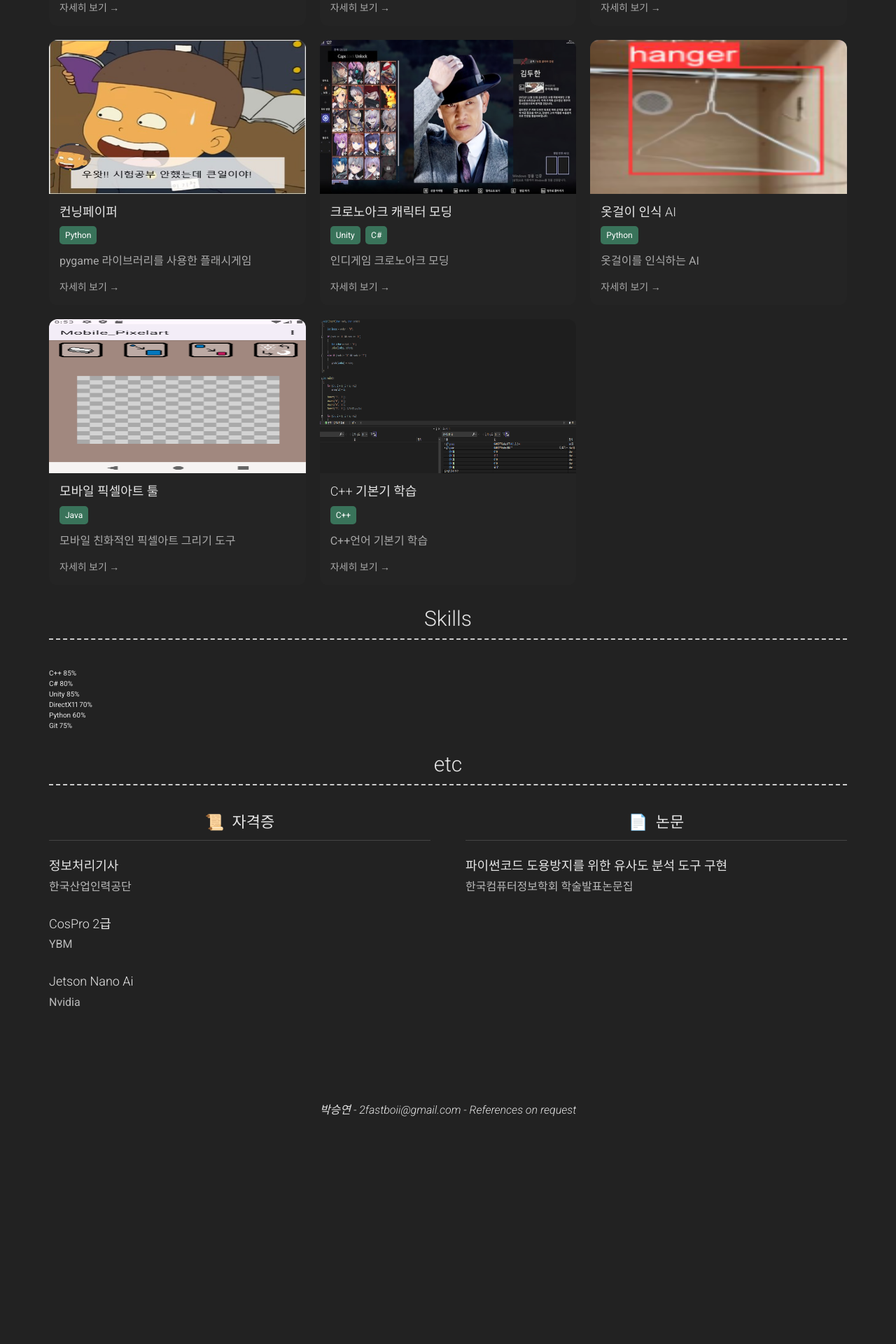
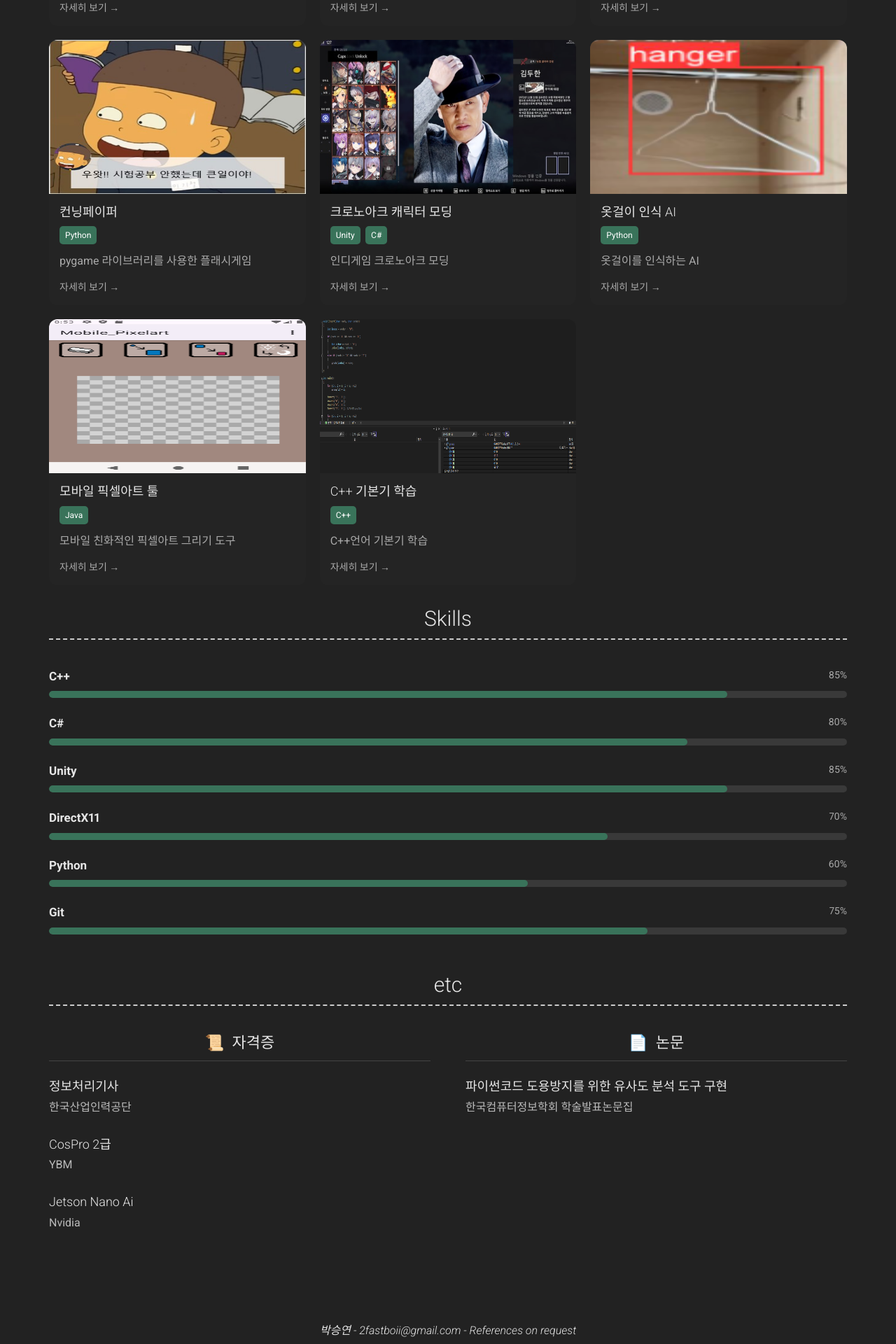
Before and after one commit to new6ie3/new6ie3.github.io, a Jekyll site: the page built from index.md, in a window 1280 px wide. Shown: the part 1013-2933 px from the top of the page at 70% size. Built offline with Jekyll 4.4.1, drawn with Linux system fonts in a browser that asks for light colours; nearby versions of some CDN libraries; before the commit the page ends 2618 px from its top, so only the background shows below that.

Commit message:
Update main.scss

```diff
--- a/assets/main.scss
+++ b/assets/main.scss
@@ -5,7 +5,7 @@
 @import 'modern-resume-theme';
 @import "projects";
 @import "etc";
-
+@import "skills";
 
 .profile-img {
   display: block;
```
